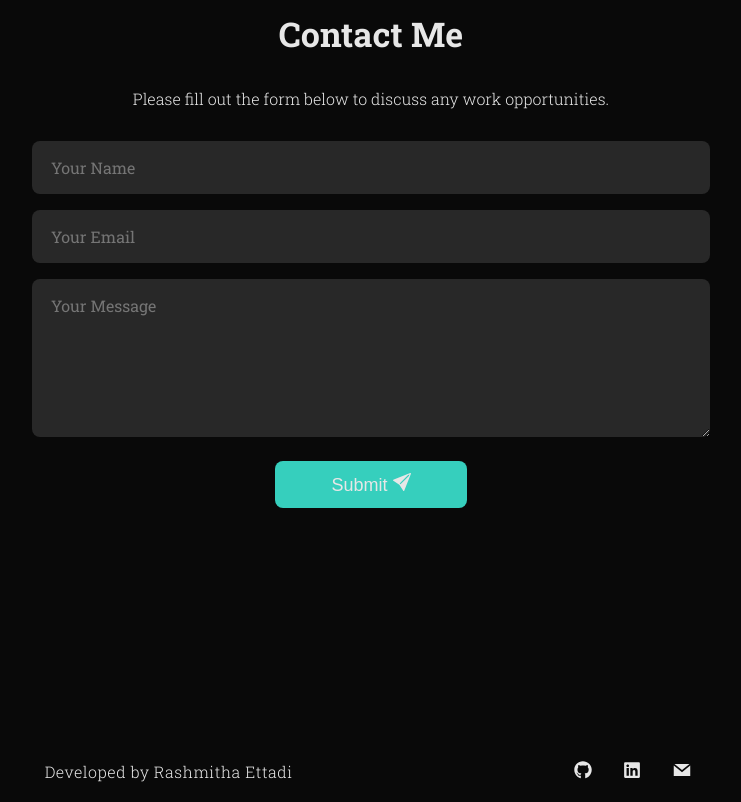
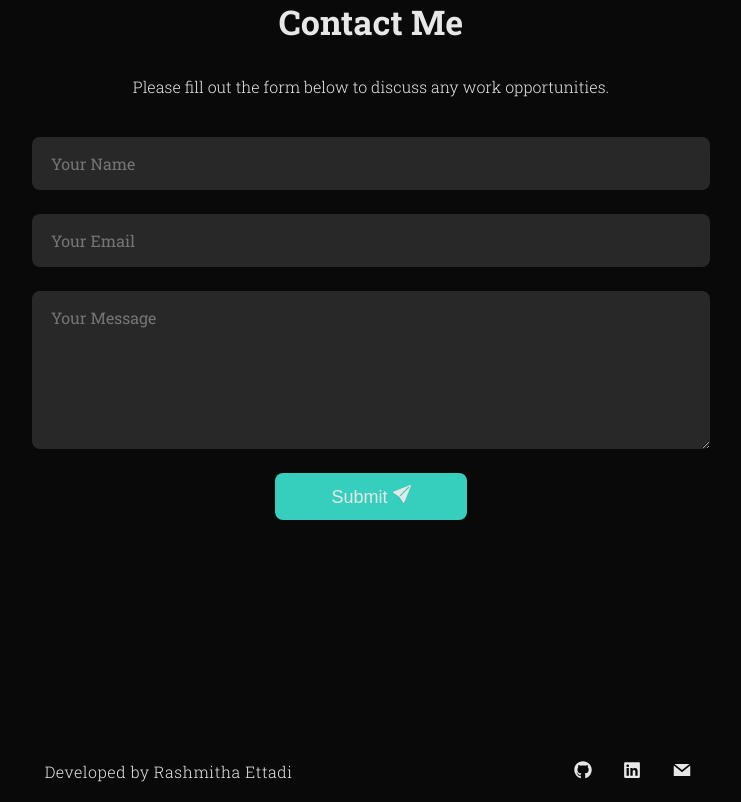
Before and after one commit to RashmithaEttadi/portfolioReact, a React (Create React App) app: page /About in a window 1280 px wide. Shown: the part 4000-4802 px from the top of the page, without its empty margins (269-1010 px from the left). Built offline with nearby package versions, Linux system fonts and the light colour scheme.

Commit message:
index css

```diff
--- a/src/index.css
+++ b/src/index.css
@@ -251,9 +251,9 @@ b{
   margin-bottom: 1rem;
 }
 .contactDesc{
+  padding: 1rem;
   align-items: center;
   justify-content: center;
-  padding: 1rem;
   font-size: medium;
   font-weight: 300;
   font-family:  'Roboto Slab', sans-serif;;
@@ -274,7 +274,7 @@ b{
   font-family: inherit;
   width: 100%;
   max-width: 40rem;
-  margin: 0.5 rem;
+  margin: 0.5rem;
   margin-bottom: 1rem;
   padding: 1rem 1.2rem;
   color: white;
```
